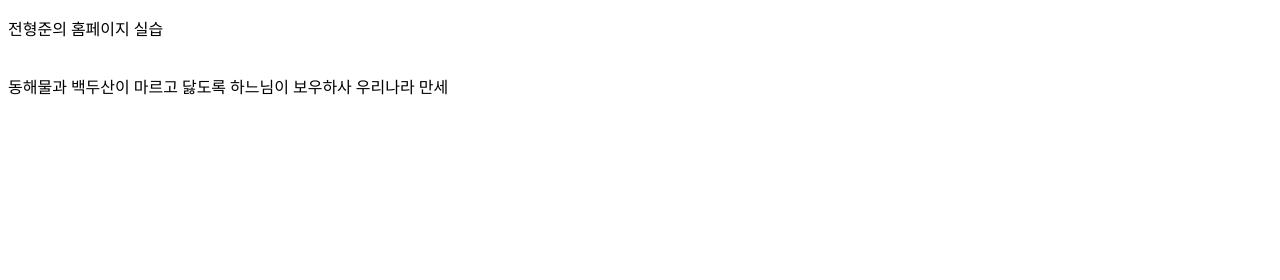
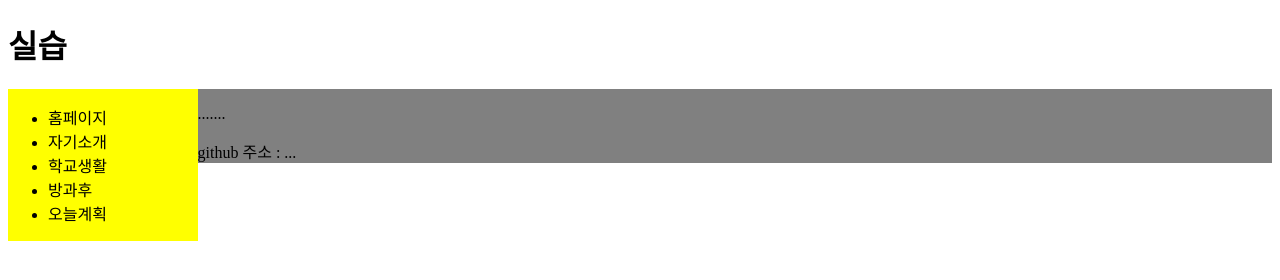
Before and after one commit to hyungjoon05/sehwa, a plain HTML site: page index.html in a window 1280 px wide. Drawn offline with Linux system fonts and the light colour scheme.

Commit message:
Add files via upload

```diff
--- a/index.html
+++ b/index.html
@@ -4,11 +4,44 @@
     <meta charset="UTF-8">
     <meta http-equiv="X-UA-Compatible" content="IE=edge">
     <meta name="viewport" content="width=device-width, initial-scale=1.0">
-    <title>10922</title>
+    <title>index</title>
+<style>
+        #nav {
+        width: 15%;
+        background-color: yellow;
+        float: left;
+        }
+
+        #container {
+            width: 85%;
+            float: right;
+        }
+
+        #footer {
+            background-color: gray;
+            cllear: both;
+        }
+</style>
 </head>
 <body>
-    <p>전형준의 홈페이지 실습</p>
-    <br>동해물과 백두산이 마르고 닳도록 하느님이 보우하사 우리나라 만세
+    <div id="header">
+        <h1>실습</h1>
+    </div>
+    <div id="nav">
+        <ul>
+            <li>홈페이지</li>
+            <li>자기소개</li>
+            <li>학교생활</li>
+            <li>방과후</li>
+            <li>오늘계획</li>
+        </ul>
+    </div>
 
-    </body>
+    <div id="container">
+        <p>.......</p>
+    </div>
+    <div id="footer">
+        github 주소 : ...
+    </div>
+</body>
 </html>
```
